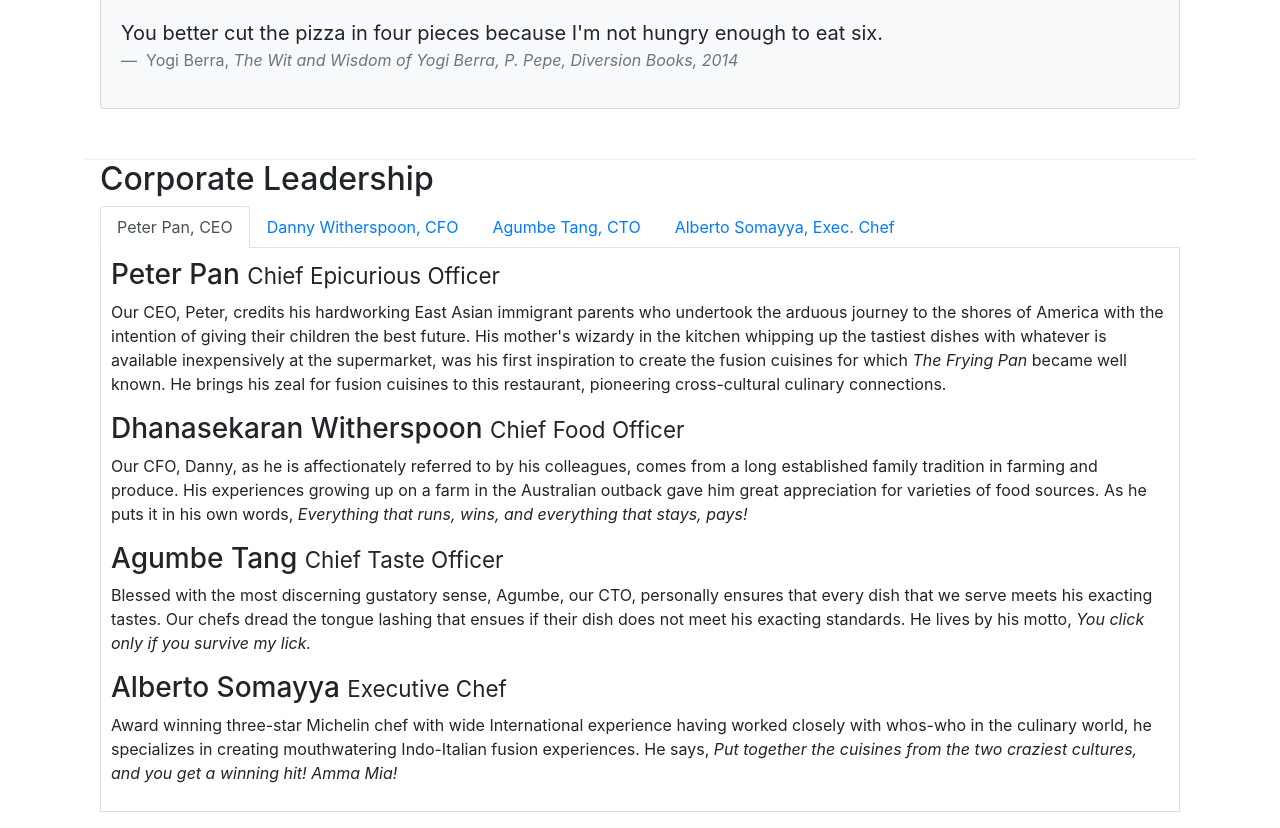
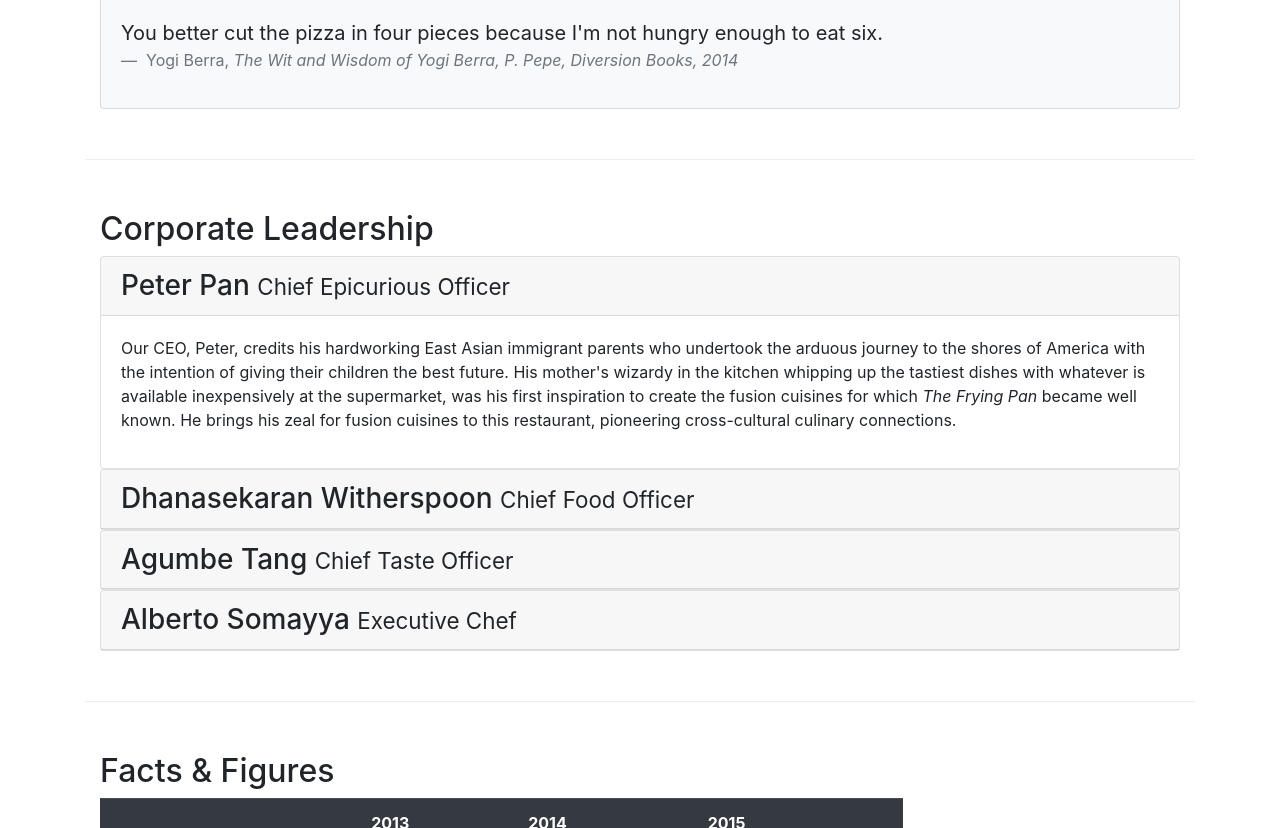
Before and after one commit to ammarjussa/conFusion, a website: page aboutus.html in a window 1280 px wide. Shown: the part 812-1640 px from the top of the page. Drawn offline with nearby package versions, Linux system fonts and the light colour scheme.

Commit message:
accordian

```diff
--- a/aboutus.html
+++ b/aboutus.html
@@ -22,6 +22,11 @@
       href="node_modules/bootstrap-social/bootstrap-social.css"
     />
     <link href="css/styles.css" rel="stylesheet" />
+
+    <script src="node_modules/jquery/dist/jquery.slim.min.js"></script>
+    <script src="node_modules/popper.js/dist/umd/popper.min.js"></script>
+    <script src="node_modules/bootstrap/dist/js/bootstrap.min.js"></script>
+
     <title>Ristorante Con Fusion: About Us</title>
   </head>
 
@@ -152,41 +157,26 @@
         </div>
       </div>
 
-      <div class="container">
-        <div>
+      <div class="row row-content">
+        <div class="col-12">
           <h2>Corporate Leadership</h2>
 
-          <ul class="nav nav-tabs">
-            <li class="nav-item">
+          <div id="accordian">
+            <div class="card">
+              <div class="card-header" id="peterhead">
+                <h3 class="mb-0">
                   <a
-                class="nav-link active"
-                href="#peter"
-                role="tab"
-                data-toggle="tab"
-                >Peter Pan, CEO</a
+                    class="collapsed"
+                    data-toggle="collapse"
+                    data-target="#peter"
                   >
-            </li>
-            <li class="nav-item">
-              <a class="nav-link" href="#danny" role="tab" data-toggle="tab"
-                >Danny Witherspoon, CFO</a
-              >
-            </li>
-            <li class="nav-item">
-              <a class="nav-link" href="#agumbe" role="tab" data-toggle="tab"
-                >Agumbe Tang, CTO</a
-              >
-            </li>
-            <li class="nav-item">
-              <a class="nav-link" href="#alberto" role="tab" data-toggle="tab"
-                >Alberto Somayya, Exec. Chef</a
-              >
-            </li>
-          </ul>
-          <div class="tab-content">
-            <div role="tabpanel" class="tab-pane fade show active" id="peter">
-              <h3>Peter Pan <small>Chief Epicurious Officer</small></h3>
-              <span class="d-none d-sm-block">
-                <p>
+                    Peter Pan <small>Chief Epicurious Officer</small>
+                  </a>
+                </h3>
+              </div>
+              <div class="collapse show" id="peter" data-parent="#accordian">
+                <div class="card-body">
+                  <p class="d-none d-sm-block">
                     Our CEO, Peter, credits his hardworking East Asian immigrant
                     parents who undertook the arduous journey to the shores of
                     America with the intention of giving their children the best
@@ -194,60 +184,100 @@
                     tastiest dishes with whatever is available inexpensively at
                     the supermarket, was his first inspiration to create the
                     fusion cuisines for which
-                  <em>The Frying Pan</em> became well known. He brings his zeal
-                  for fusion cuisines to this restaurant, pioneering
+                    <em>The Frying Pan</em> became well known. He brings his
+                    zeal for fusion cuisines to this restaurant, pioneering
                     cross-cultural culinary connections.
                   </p>
-              </span>
                 </div>
-            <div role="tabpanel" class="tab-pane fade show active" id="danny">
-              <h3>
+              </div>
+            </div>
+
+            <div class="card">
+              <div class="card-header" id="dannyhead">
+                <h3 class="mb-0">
+                  <a
+                    class="collapsed"
+                    data-toggle="collapse"
+                    data-target="#danny"
+                  >
                     Dhanasekaran Witherspoon <small>Chief Food Officer</small>
+                  </a>
                 </h3>
-              <span class="d-none d-sm-block">
-                <p>
+              </div>
+              <div class="collapse" id="danny" data-parent="#accordian">
+                <div class="card-body">
+                  <p class="d-none d-sm-block">
                     Our CFO, Danny, as he is affectionately referred to by his
-                  colleagues, comes from a long established family tradition in
-                  farming and produce. His experiences growing up on a farm in
-                  the Australian outback gave him great appreciation for
+                    colleagues, comes from a long established family tradition
+                    in farming and produce. His experiences growing up on a farm
+                    in the Australian outback gave him great appreciation for
                     varieties of food sources. As he puts it in his own words,
                     <em
                       >Everything that runs, wins, and everything that stays,
                       pays!</em
                     >
                   </p>
-              </span>
                 </div>
-            <div role="tabpanel" class="tab-pane fade show active" id="agumbe">
-              <h3>Agumbe Tang <small>Chief Taste Officer</small></h3>
-              <span class="d-none d-sm-block">
-                <p>
-                  Blessed with the most discerning gustatory sense, Agumbe, our
-                  CTO, personally ensures that every dish that we serve meets
-                  his exacting tastes. Our chefs dread the tongue lashing that
-                  ensues if their dish does not meet his exacting standards. He
-                  lives by his motto,
+              </div>
+            </div>
+
+            <div class="card">
+              <div class="card-header" id="agumbehead">
+                <h3 class="mb-0">
+                  <a
+                    class="collapsed"
+                    data-toggle="collapse"
+                    data-target="#agumbe"
+                  >
+                    Agumbe Tang <small>Chief Taste Officer</small>
+                  </a>
+                </h3>
+              </div>
+              <div class="collapse" id="agumbe" data-parent="#accordian">
+                <div class="card-body">
+                  <p class="d-none d-sm-block">
+                    Blessed with the most discerning gustatory sense, Agumbe,
+                    our CTO, personally ensures that every dish that we serve
+                    meets his exacting tastes. Our chefs dread the tongue
+                    lashing that ensues if their dish does not meet his exacting
+                    standards. He lives by his motto,
                     <em>You click only if you survive my lick.</em>
                   </p>
-              </span>
                 </div>
-            <div role="tabpanel" class="tab-pane fade show active" id="alberto">
-              <h3>Alberto Somayya <small>Executive Chef</small></h3>
-              <span class="d-none d-sm-block">
-                <p>
-                  Award winning three-star Michelin chef with wide International
-                  experience having worked closely with whos-who in the culinary
-                  world, he specializes in creating mouthwatering Indo-Italian
-                  fusion experiences. He says,
+              </div>
+            </div>
+
+            <div class="card">
+              <div class="card-header" id="albertohead">
+                <h3 class="mb-0">
+                  <a
+                    class="collapsed"
+                    data-toggle="collapse"
+                    data-target="#alberto"
+                  >
+                    Alberto Somayya <small>Executive Chef</small>
+                  </a>
+                </h3>
+              </div>
+              <div class="collapse" id="alberto" data-parent="#accordian">
+                <div class="card-body">
+                  <p class="d-none d-sm-block">
+                    Award winning three-star Michelin chef with wide
+                    International experience having worked closely with whos-who
+                    in the culinary world, he specializes in creating
+                    mouthwatering Indo-Italian fusion experiences. He says,
                     <em
                       >Put together the cuisines from the two craziest cultures,
                       and you get a winning hit! Amma Mia!</em
                     >
                   </p>
-              </span>
                 </div>
               </div>
             </div>
+          </div>
+        </div>
+      </div>
+
       <div class="row row-content">
         <div class="col-12 col-sm-9">
           <h2>Facts &amp; Figures</h2>
@@ -291,7 +321,6 @@
           </div>
         </div>
         <div class="col-12 col-sm-6"></div>
-        </div>
       </div>
     </div>
 
```
Also changed, not shown: contactus.html (+4 -0 lines), index.html (+4 -0 lines). Lines whose indentation alone changed are shown as unchanged.
